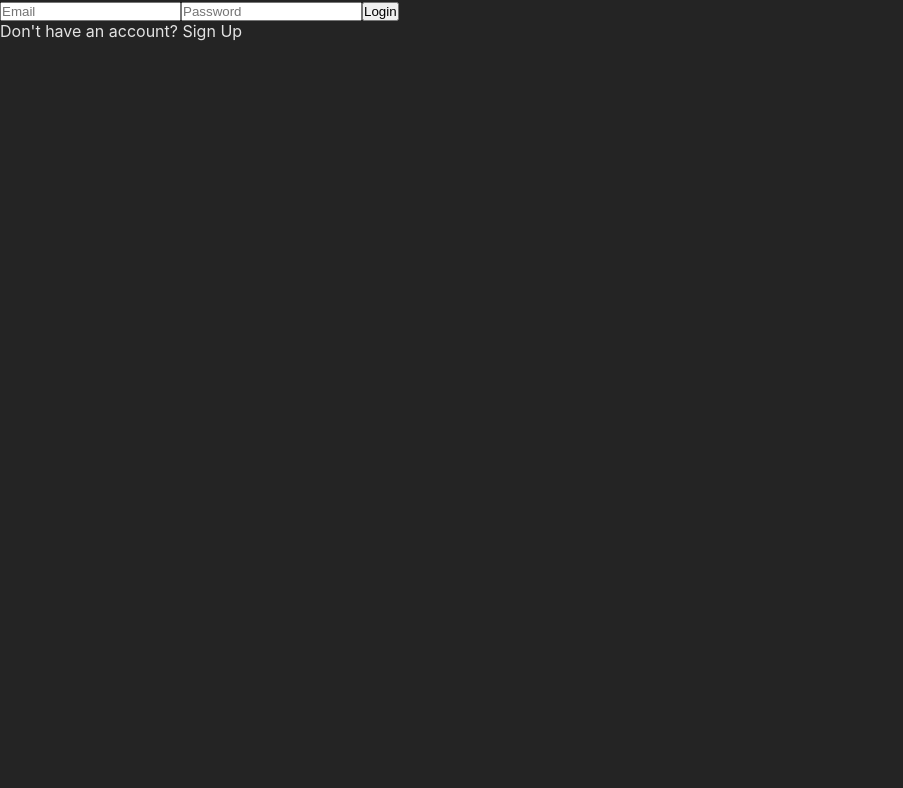
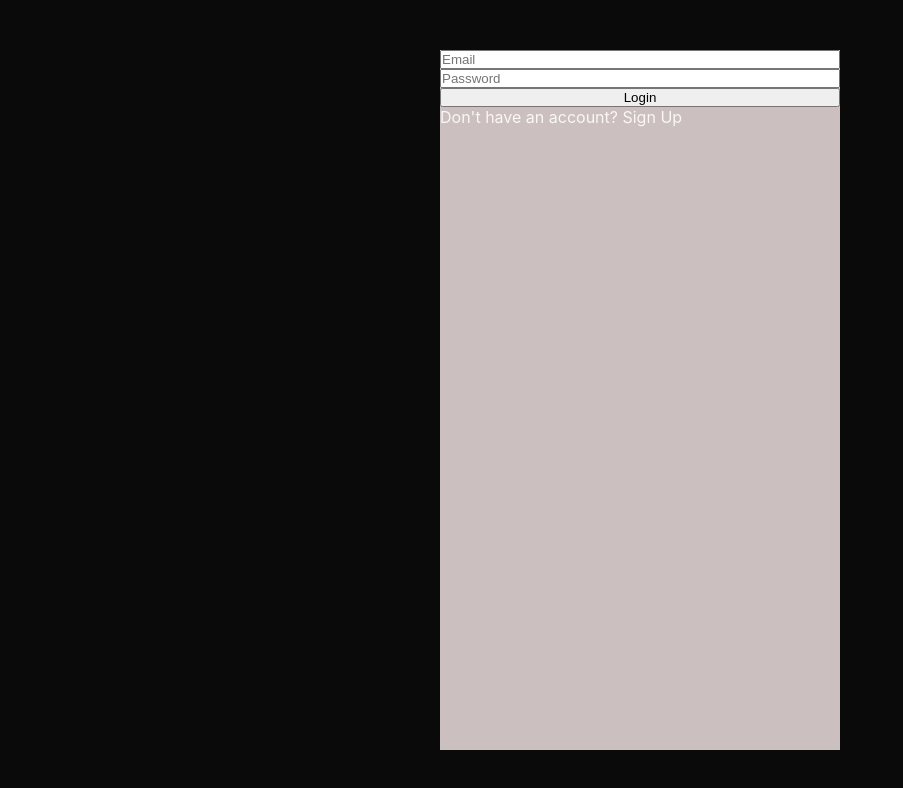
Before and after one commit to stvnmc/Calendar-Tasks, a React (Vite) app: page /login in a window 1280 px wide. Shown: the top 788 px of the page, without its empty margins (0-903 px from the left). Built offline with nearby package versions, Linux system fonts and the light colour scheme.

Commit message:
mejorando la funcionalidades de la aplicacion

```diff
--- a/src/components/Routine.jsx
+++ b/src/components/Routine.jsx
@@ -11,9 +11,7 @@ const Routine = ({
   setNewRoutineDay,
   dayExists,
 }) => {
-  const { task, completed } = routine;
-
-  const [completTask, setCompletTask] = useState(completed);
+  const [completTask, setCompletTask] = useState(routine?.completed);
 
   const chanceStateTask = () => {
     if (completTask) {
@@ -25,12 +23,12 @@ const Routine = ({
   };
 
   const renderTaskSection = () => {
-    if (!task) return null;
+    if (!routine?.task) return null;
 
     return (
       <div>
         <div>{completTask ? <CiBookmarkCheck /> : <CiBookmarkPlus />}</div>
-        <h2>{task}</h2>
+        <h2>{routine?.task}</h2>
         {dayExists && (
           <button onClick={chanceStateTask}>
             {completTask ? "incomplet" : "complet"}
--- a/src/context/RoutineContext.jsx
+++ b/src/context/RoutineContext.jsx
@@ -1,4 +1,4 @@
-import React, { createContext, useContext, useEffect, useState } from "react";
+import React, { createContext, useContext, useState } from "react";
 import { Hours } from "../components/infor/MonthsDays";
 import {
   collection,
@@ -153,6 +153,7 @@ export const RoutineProvider = ({ children }) => {
       if (!dayInfo) return false;
 
       setStages(dayInfo.stages);
+
       setRoutineDay(dayInfo.routineDay);
       return true;
     } catch (error) {}
@@ -230,7 +231,6 @@ export const RoutineProvider = ({ children }) => {
   };
 
   const addInfoRoutine = (hour, text) => {
-    console.log(hour, text);
     if (stages === "workday") {
       setRoutineWorkday((prev) =>
         prev.map((item) => {
--- a/src/index.css
+++ b/src/index.css
@@ -12,6 +12,7 @@
 }
 
 body {
+  background-color: #070707e5;
 }
 
 a {
@@ -23,7 +24,27 @@ a {
 .container {
   padding: 1rem;
 }
-.containers {
+
+/* //////////////// login and register//////////////////////////////////// */
+
+.login-register {
+  width: 100vw;
+  height: 100vh;
+  display: flex;
+  justify-content: center;
+  align-items: center;
+}
+
+.main-container {
+  background: #ccbfbf;
+  width: 400px;
+  height: 700px;
+  display: flex;
+  flex-direction: column;
+}
+.main-container form {
+  display: flex;
+  flex-direction: column;
 }
 
 /* month */
--- a/src/page/CreateRoutine.jsx
+++ b/src/page/CreateRoutine.jsx
@@ -3,7 +3,7 @@ import { useRoutine } from "../context/RoutineContext";
 
 // import
 
-import { dayHours, dayNames } from "../components/infor/MonthsDays";
+import { dayHours, dayNames, Hours } from "../components/infor/MonthsDays";
 import InputTextCR from "../components/InputTextCR";
 import { useNavigate } from "react-router-dom";
 
@@ -64,8 +64,8 @@ const CreateRoutine = () => {
   };
 
   const addWeekedDay = (i) => {
-    setRoutineWorkday([]);
-    setRoutineWeekend([]);
+    setRoutineWorkday(Hours());
+    setRoutineWeekend(Hours());
     if (!weekend.includes(i)) {
       setWeekend((prevFreeDays) => [...prevFreeDays, i]);
     } else {
--- a/src/page/LoginPage.jsx
+++ b/src/page/LoginPage.jsx
@@ -1,4 +1,4 @@
-import React, { useEffect, useState } from "react";
+import React, { useEffect } from "react";
 import { useUser } from "../context/userContext";
 import { Link, useNavigate } from "react-router-dom";
 
@@ -17,7 +17,8 @@ const LoginPage = () => {
   }, [isAuthenticated]);
 
   return (
-    <div>
+    <div className="login-register">
+      <div className="main-container">
         <h1>{errors}</h1>
 
         <form onSubmit={login}>
@@ -32,6 +33,7 @@ const LoginPage = () => {
           Don't have an account? <Link to="/register">Sign Up</Link>
         </p>
       </div>
+    </div>
   );
 };
 
```
Lines whose indentation alone changed are shown as unchanged.
